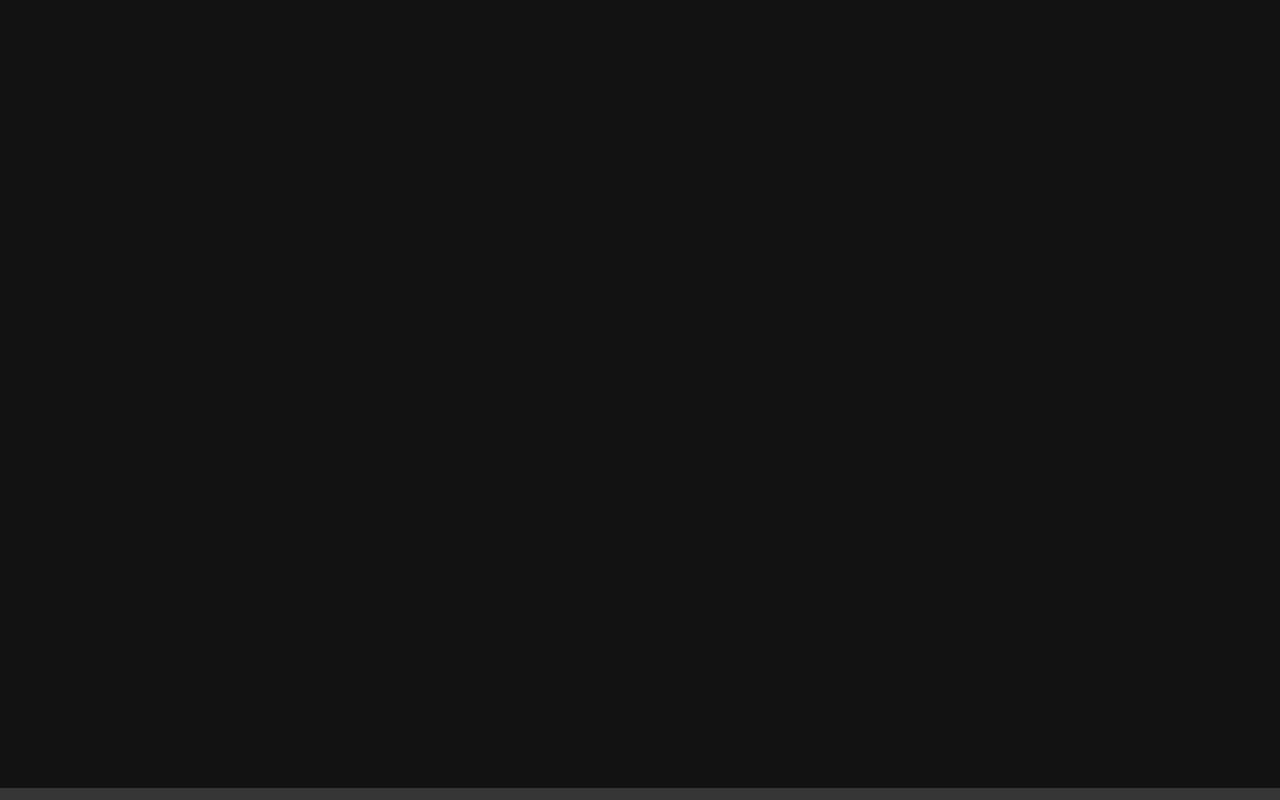
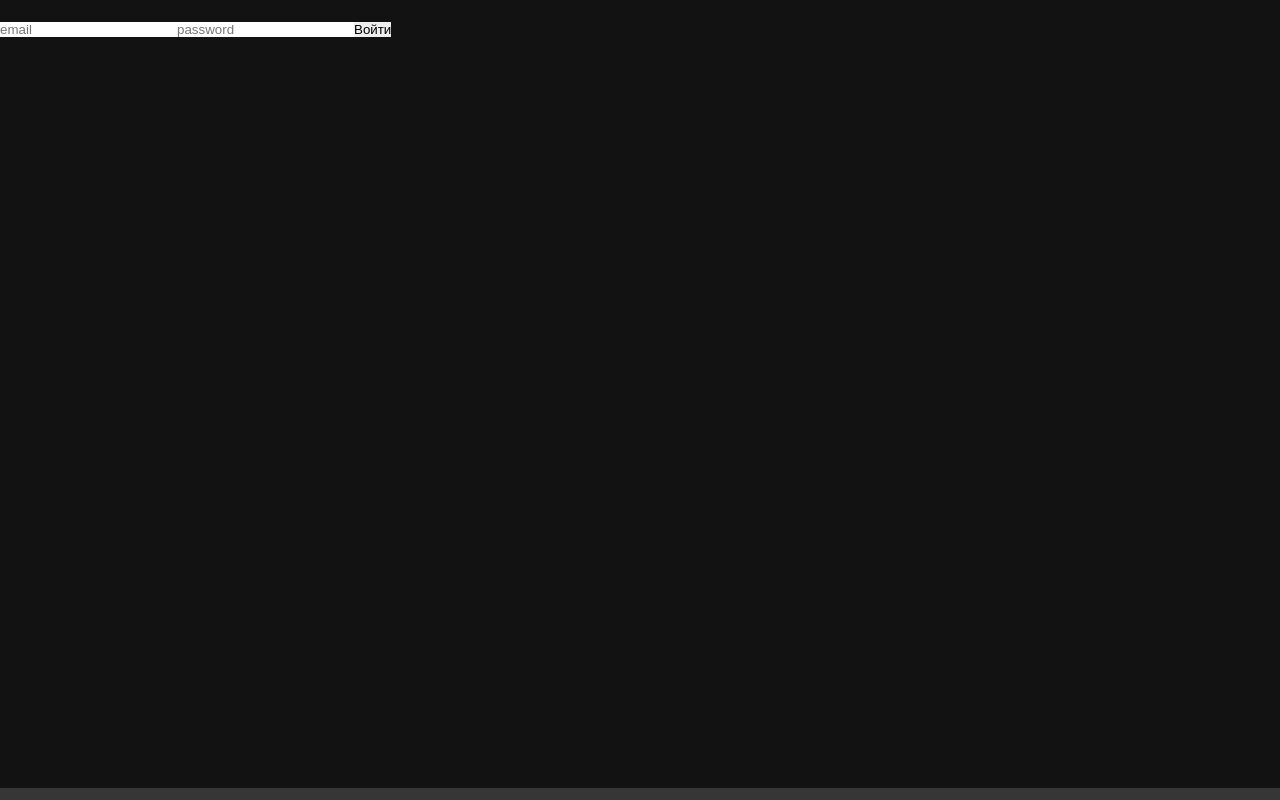
Before and after one commit to zFL1CKz/mern-todo, a React (Create React App) app in the folder client/: page /login in a window 1280 px wide. Before the commit this address led to /. Built offline with nearby package versions, Linux system fonts and the light colour scheme.

Commit message:
added login

```diff
--- a/client/src/components/logic/AppRouter.tsx
+++ b/client/src/components/logic/AppRouter.tsx
@@ -1,9 +1,10 @@
-import React, {FC} from 'react'
+import React, {FC, useEffect, useState} from 'react'
 import {Navigate, Route, Routes} from 'react-router-dom'
 import {privateRoutes, publicRoutes, RouteNamesEnum} from '../../routes/routes'
+import {useAuth} from '../../hooks/useAuth'
 
 const AppRouter: FC = () => {
-  const isAuth = true
+  const isAuth = !!useAuth().user
   return (
     isAuth ?
     <>
--- /dev/null
+++ b/client/src/hooks/useAuth.ts
@@ -0,0 +1,8 @@
+import {useSelector} from 'react-redux'
+import {selectCurrentUser} from '../store/slices/authSlice'
+import {useMemo} from 'react'
+
+export const useAuth = () => {
+  const user = useSelector(selectCurrentUser)
+  return useMemo(() => ({user}), [user])
+}
--- /dev/null
+++ b/client/src/models/IAuth.ts
@@ -0,0 +1,11 @@
+import {IUser} from './IUser'
+
+export interface IAuthRequest {
+  email: string
+  password: string
+}
+
+export interface IAuthResponse {
+  accessToken: string
+  user: IUser
+}
--- a/client/src/pages/Login.tsx
+++ b/client/src/pages/Login.tsx
@@ -1,9 +1,55 @@
-import React, {FC} from 'react'
+import React, {ChangeEvent, FC, useState} from 'react'
+import {IAuthRequest} from '../models/IAuth'
+import {useAppDispatch} from '../hooks/redux'
+import {useNavigate} from 'react-router-dom'
+import {useLoginMutation} from '../services/api'
+import {setCredentials} from '../store/slices/authSlice'
 
 const Login: FC = () => {
+  const [formError, setFormError] = useState<string>('')
+  const [form, setForm] = useState<IAuthRequest>({
+    email: '',
+    password: ''
+  })
+  const dispatch = useAppDispatch()
+  const navigate = useNavigate()
+  const [login, {isLoading}] = useLoginMutation()
+  const handleFormChange = ({target: {name, value}}: ChangeEvent<HTMLInputElement>) => {
+    setForm(prevState => ({...prevState, [name]: value}))
+  }
+
+  const formSubmit = async () => {
+    try {
+      setFormError('')
+      const userData = await login(form).unwrap()
+      dispatch(setCredentials(userData))
+      localStorage.setItem('userData', JSON.stringify({
+        userId: userData.user.id,
+        token: userData.accessToken
+      }))
+      navigate('/')
+    } catch (e: any) {
+      setFormError(e.data.message)
+    }
+  }
+
   return (
     <div>
-      LOGIN PAGE
+      {isLoading && <h1>Загрузка...</h1>}
+      <input
+        type='email'
+        name='email'
+        placeholder='email'
+        onChange={handleFormChange}
+      />
+      <input
+        type='password'
+        name='password'
+        placeholder='password'
+        onChange={handleFormChange}
+      />
+      <button onClick={formSubmit}>Войти</button>
+      {formError && <h1>{formError}</h1>}
     </div>
   )
 }
--- a/client/src/pages/Main.tsx
+++ b/client/src/pages/Main.tsx
@@ -4,7 +4,7 @@ const Main: FC = () => {
 
   return (
     <div>
-
+      MAIN PAGE
     </div>
   )
 }
--- a/client/src/routes/routes.ts
+++ b/client/src/routes/routes.ts
@@ -11,7 +11,7 @@ export interface IRoute {
 export enum RouteNamesEnum {
   LOGIN = '/login',
   REGISTER = '/register',
-  MAIN = '/'
+  MAIN = '/',
 }
 
 export const publicRoutes: IRoute[] = [
@@ -20,5 +20,5 @@ export const publicRoutes: IRoute[] = [
 ]
 
 export const privateRoutes: IRoute[] = [
-  {path: RouteNamesEnum.MAIN, Element: Main}
+  {path: RouteNamesEnum.MAIN, Element: Main},
 ]
--- /dev/null
+++ b/client/src/services/api.ts
@@ -0,0 +1,27 @@
+import {createApi, fetchBaseQuery} from '@reduxjs/toolkit/dist/query/react'
+import {RootState} from '../store/store'
+import {IAuthRequest, IAuthResponse} from '../models/IAuth'
+
+export const api = createApi({
+  baseQuery: fetchBaseQuery({
+    baseUrl: 'http://localhost:5000/api',
+    prepareHeaders: (headers, {getState}) => {
+      const token = (getState() as RootState).auth.accessToken
+      if(token) {
+        headers.set('authorization', `Bearer ${token}`)
+      }
+      return headers
+    }
+  }),
+  endpoints: build => ({
+    login: build.mutation<IAuthResponse, IAuthRequest>({
+      query: (credentials) => ({
+        url: 'auth/login',
+        method: 'POST',
+        body: credentials
+      })
+    })
+  })
+})
+
+export const {useLoginMutation} = api
--- /dev/null
+++ b/client/src/store/slices/authSlice.ts
@@ -0,0 +1,28 @@
+import {createSlice, PayloadAction} from '@reduxjs/toolkit'
+import {IUser} from '../../models/IUser'
+import {RootState} from '../store'
+
+interface authState {
+  user: IUser | null
+  accessToken: string | null
+}
+
+const initialState: authState = {
+  user: null,
+  accessToken: null
+}
+
+const authSlice = createSlice({
+  name: 'auth',
+  initialState,
+  reducers: {
+    setCredentials: (state, action: PayloadAction<authState>) => {
+      state.user = action.payload.user
+      state.accessToken = action.payload.accessToken
+    }
+  }
+})
+
+export const {setCredentials} = authSlice.actions
+export default authSlice.reducer
+export const selectCurrentUser = (state: RootState) => state.auth.user
--- a/client/src/store/store.ts
+++ b/client/src/store/store.ts
@@ -1,11 +1,17 @@
 import {combineReducers, configureStore} from '@reduxjs/toolkit'
+import {api} from '../services/api'
+import authReducer from '../store/slices/authSlice'
 
 const rootReducer = combineReducers({
+  auth: authReducer,
+  [api.reducerPath]: api.reducer
 })
 
 export const setupStore = () => {
   return  configureStore({
     reducer: rootReducer,
+    middleware: getDefaultMiddleware => getDefaultMiddleware()
+      .concat(api.middleware)
   })
 }
 
```
Also changed, not shown: client/src/models/IUser.ts (+0 -10 lines).
